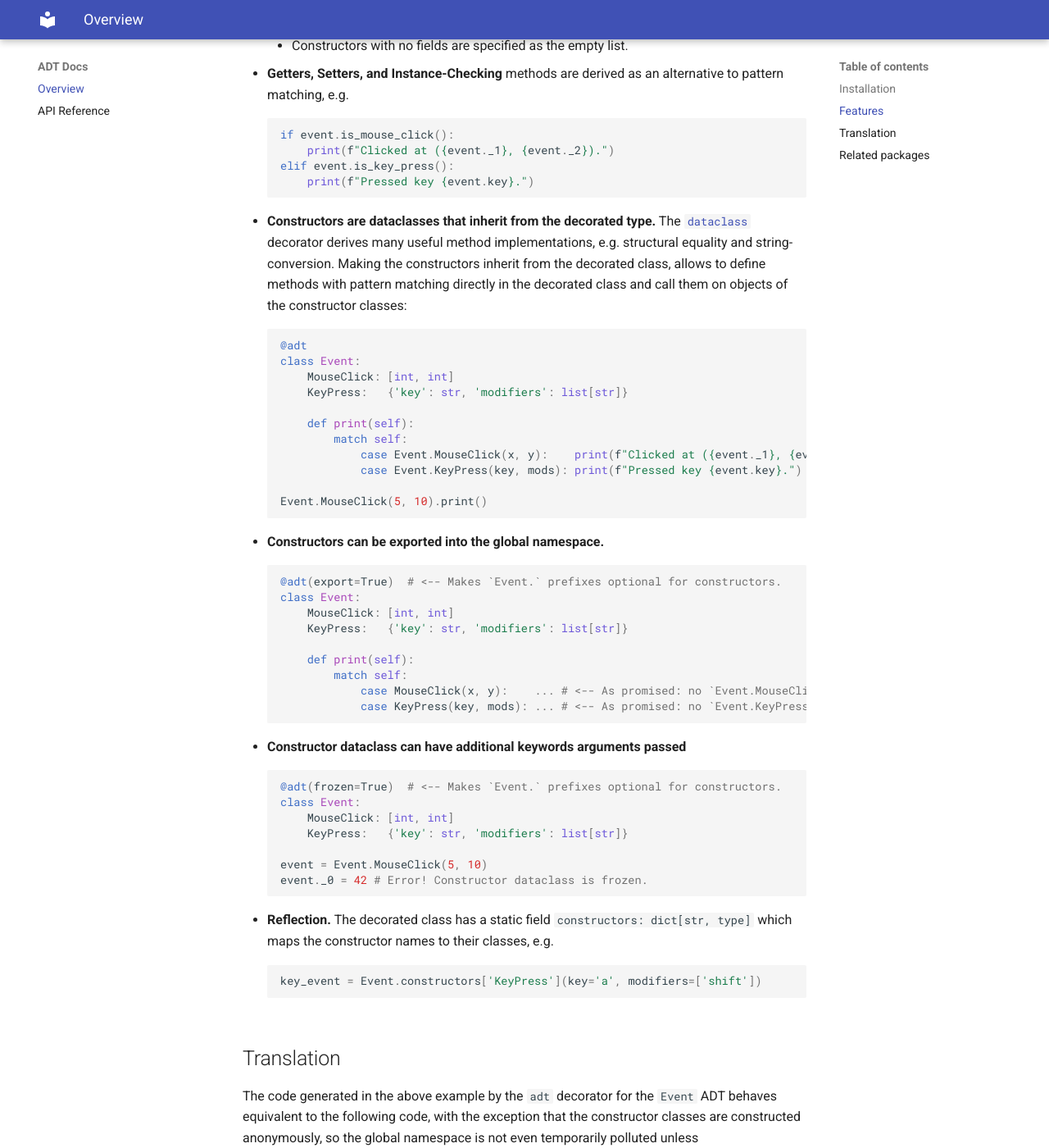
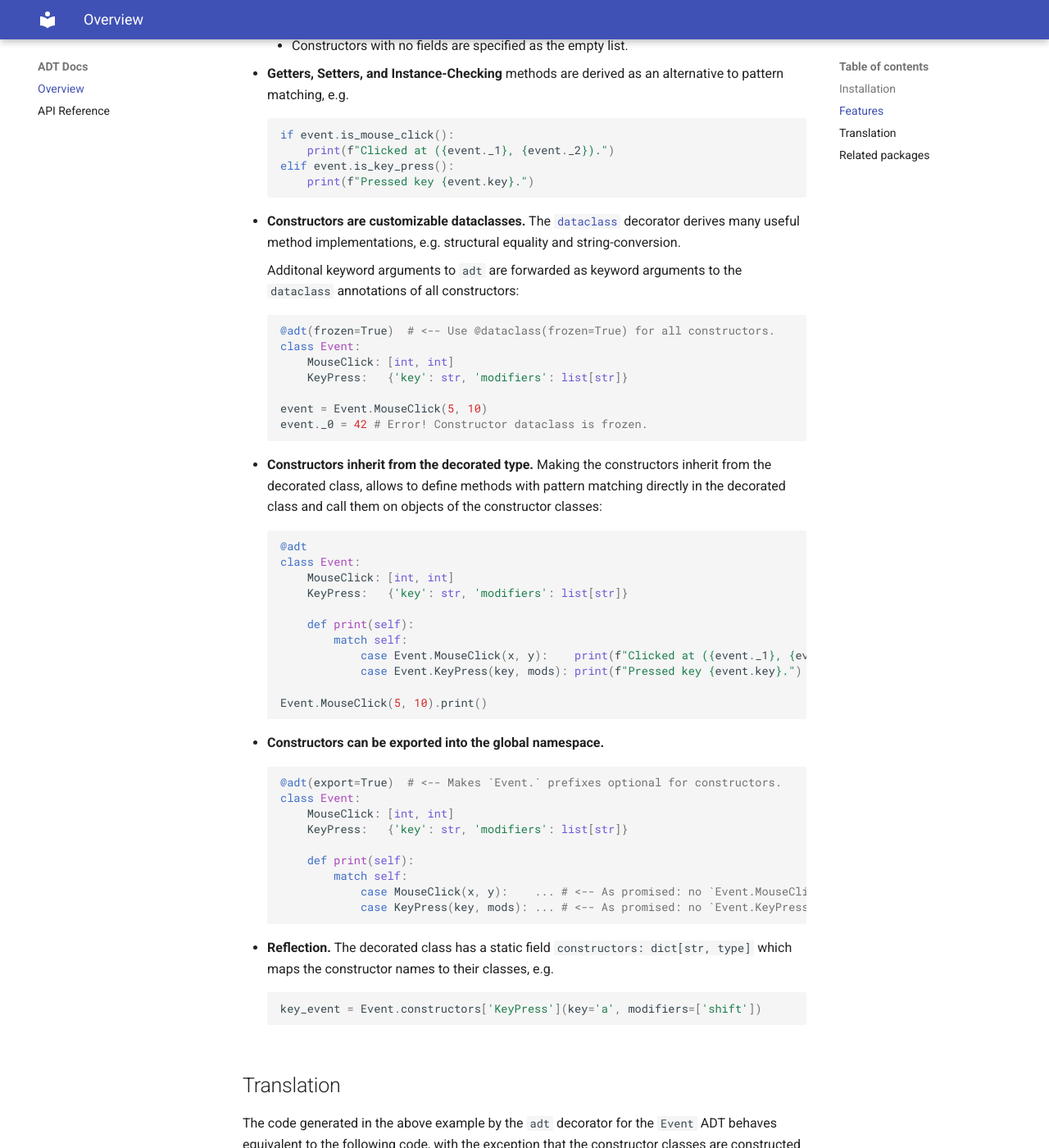
Before and after one commit to m0rphism/adt-decorators, an MkDocs documentation site: the page built from docs/overview.md, in a window 1280 px wide and 1400 px high, scrolled down 1026 px. Shown: the whole window at 82% size. Built offline with MkDocs 1.6.1 and Material for MkDocs 9.7.7, drawn with Linux system fonts in a browser that asks for light colours.

Commit message:
Bump to 0.2.11: Added documentation for pull request #1, i.e. forwarding extra kwargs to constructors' dataclass.

````diff
--- a/adt/__init__.py
+++ b/adt/__init__.py
@@ -1,7 +1,7 @@
 """Provides class decorators for Algebraic Data Types (ADTs)
 """
 
-__version__ = "0.2.10"
+__version__ = "0.2.11"
 __author__ = 'Hannes Saffrich'
 
 from dataclasses import dataclass
--- a/docs/overview.md
+++ b/docs/overview.md
@@ -57,10 +57,24 @@ pip install adt-decorators
       print(f"Pressed key {event.key}.")
   ```
 
-- **Constructors are dataclasses that inherit from the decorated type.**
-  The [`dataclass`](https://docs.python.org/3/library/dataclasses.html)
-  decorator derives many useful method implementations,
-  e.g. structural equality and string-conversion.
+-   **Constructors are customizable dataclasses.**
+    The [`dataclass`](https://docs.python.org/3/library/dataclasses.html)
+    decorator derives many useful method implementations,
+    e.g. structural equality and string-conversion.
+
+    Additonal keyword arguments to `adt` are forwarded as keyword
+    arguments to the `dataclass` annotations of all constructors:
+    ```python
+    @adt(frozen=True)  # <-- Use @dataclass(frozen=True) for all constructors.
+    class Event:
+        MouseClick: [int, int]
+        KeyPress:   {'key': str, 'modifiers': list[str]}
+
+    event = Event.MouseClick(5, 10)
+    event._0 = 42 # Error! Constructor dataclass is frozen.
+    ```
+
+- **Constructors inherit from the decorated type.**
   Making the constructors inherit from the decorated class, allows to
   define methods with pattern matching directly in the decorated class
   and call them on objects of the constructor classes:
@@ -89,17 +103,6 @@ pip install adt-decorators
           match self:
               case MouseClick(x, y):    ... # <-- As promised: no `Event.MouseClick`!
               case KeyPress(key, mods): ... # <-- As promised: no `Event.KeyPress`!
-  ```
-
-- **Constructor dataclass can have additional keywords arguments passed**
-  ```python
-  @adt(frozen=True)  # <-- Makes `Event.` prefixes optional for constructors.
-  class Event:
-      MouseClick: [int, int]
-      KeyPress:   {'key': str, 'modifiers': list[str]}
-
-  event = Event.MouseClick(5, 10)
-  event._0 = 42 # Error! Constructor dataclass is frozen.
   ```
 
 - **Reflection.**
--- a/setup.py
+++ b/setup.py
@@ -10,7 +10,7 @@ with open('docs/overview.md', 'r') as f:
 
 setup(
     name='adt-decorators',
-    version='0.2.10',
+    version='0.2.11',
     description='Algebraic Data Types via Class Decorators',
     long_description=desc,
     long_description_content_type='text/markdown',
````
